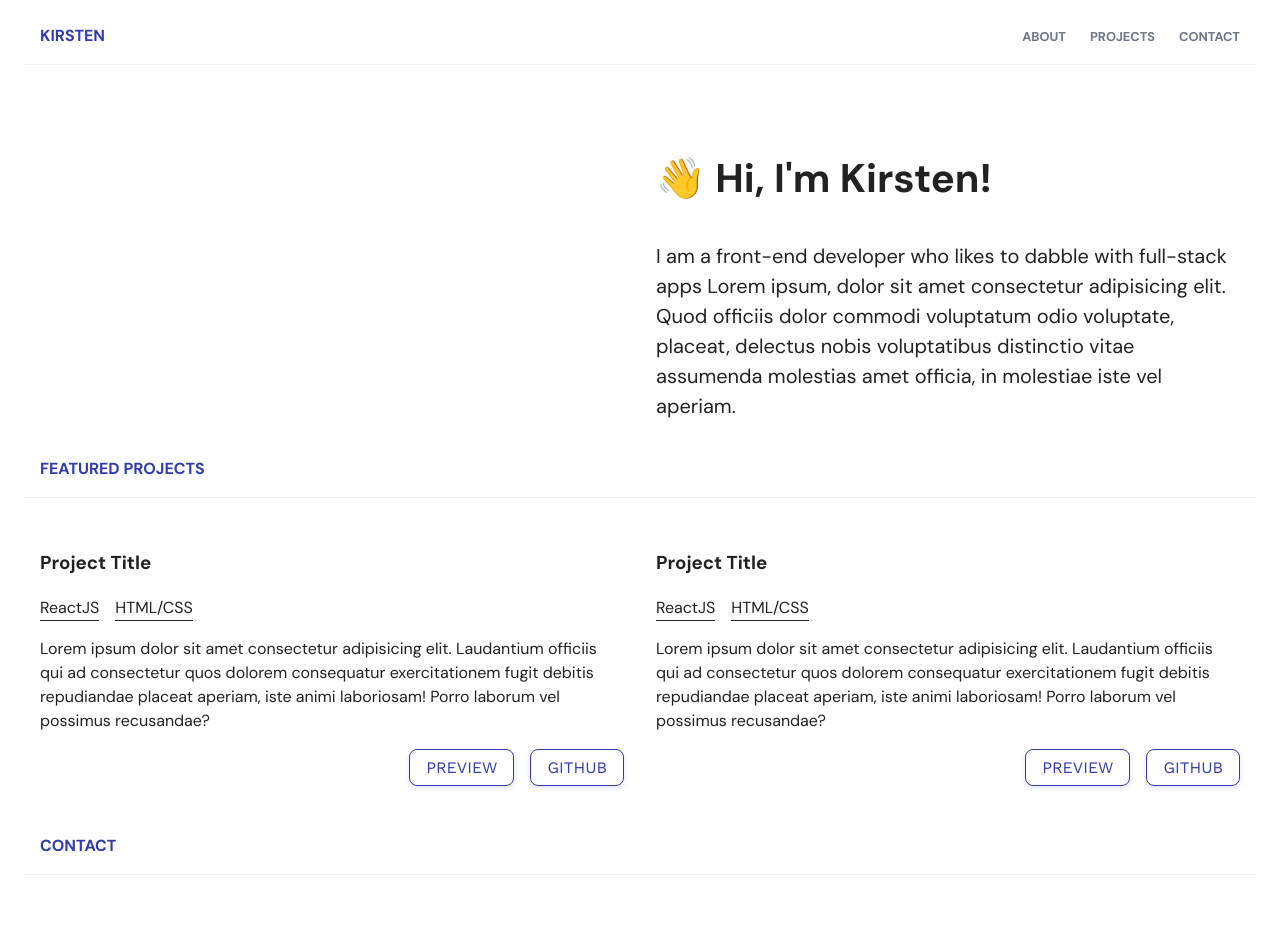
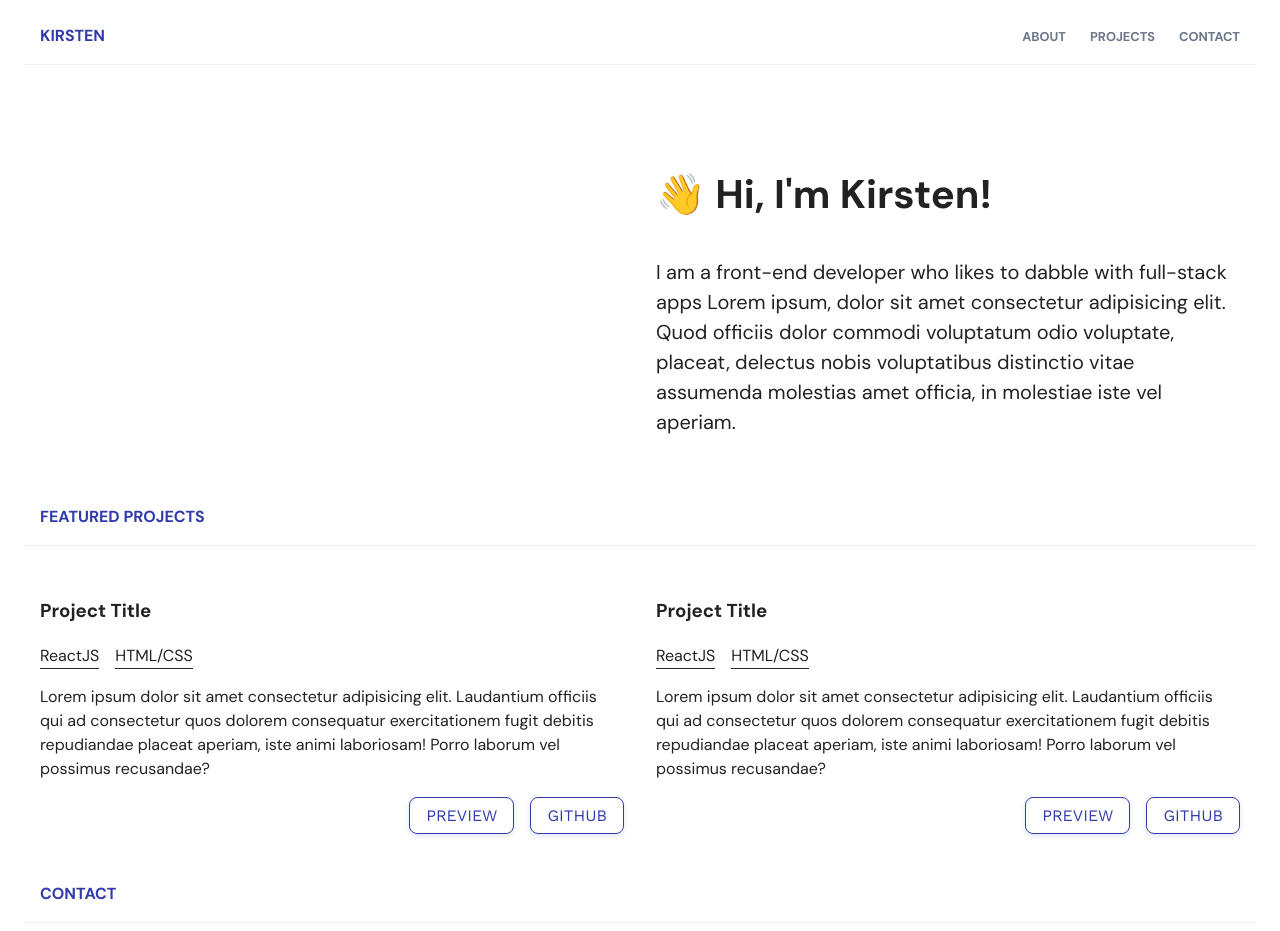
Before and after one commit to kmalcaba/kmalcaba.github.io, a React (Create React App) app: page / in a window 1280 px wide. Before the commit the page ends 883 px from the top, so only its background shows below. Built offline with nearby package versions, Linux system fonts and the light colour scheme.

Commit message:
Wrap component

```diff
--- a/src/components/Hero/Hero.jsx
+++ b/src/components/Hero/Hero.jsx
@@ -1,8 +1,9 @@
 import "./Hero.scss";
+import { ContainerWrapper, MotionWrapper } from "../../wrapper";
 
 function Hero() {
   return (
-    <section className="hero">
+    <div className="hero">
       <div className="hero-content">
         <h1>👋 Hi, I'm Kirsten!</h1>
         <p>
@@ -13,7 +14,7 @@ function Hero() {
           in molestiae iste vel aperiam.
         </p>
       </div>
-    </section>
+    </div>
   );
 }
-export default Hero;
+export default ContainerWrapper(MotionWrapper(Hero), "hero");
```
